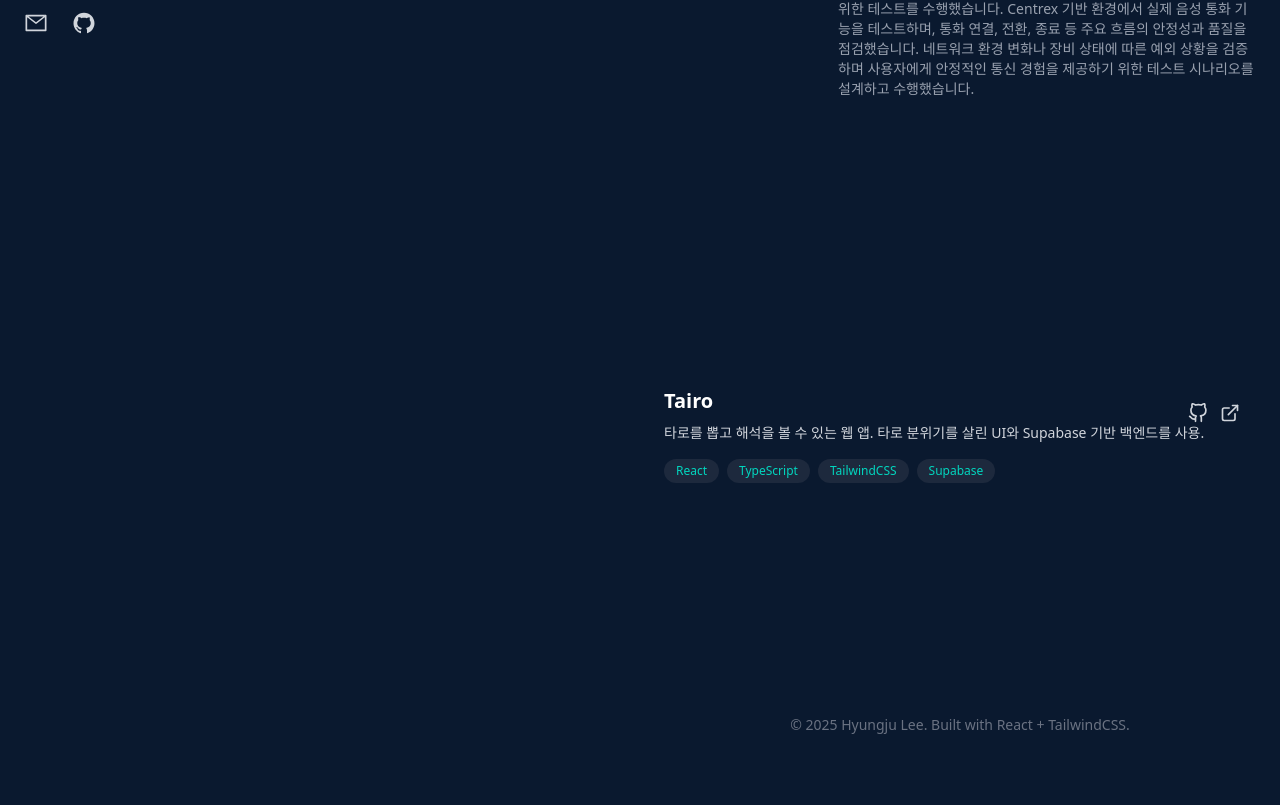
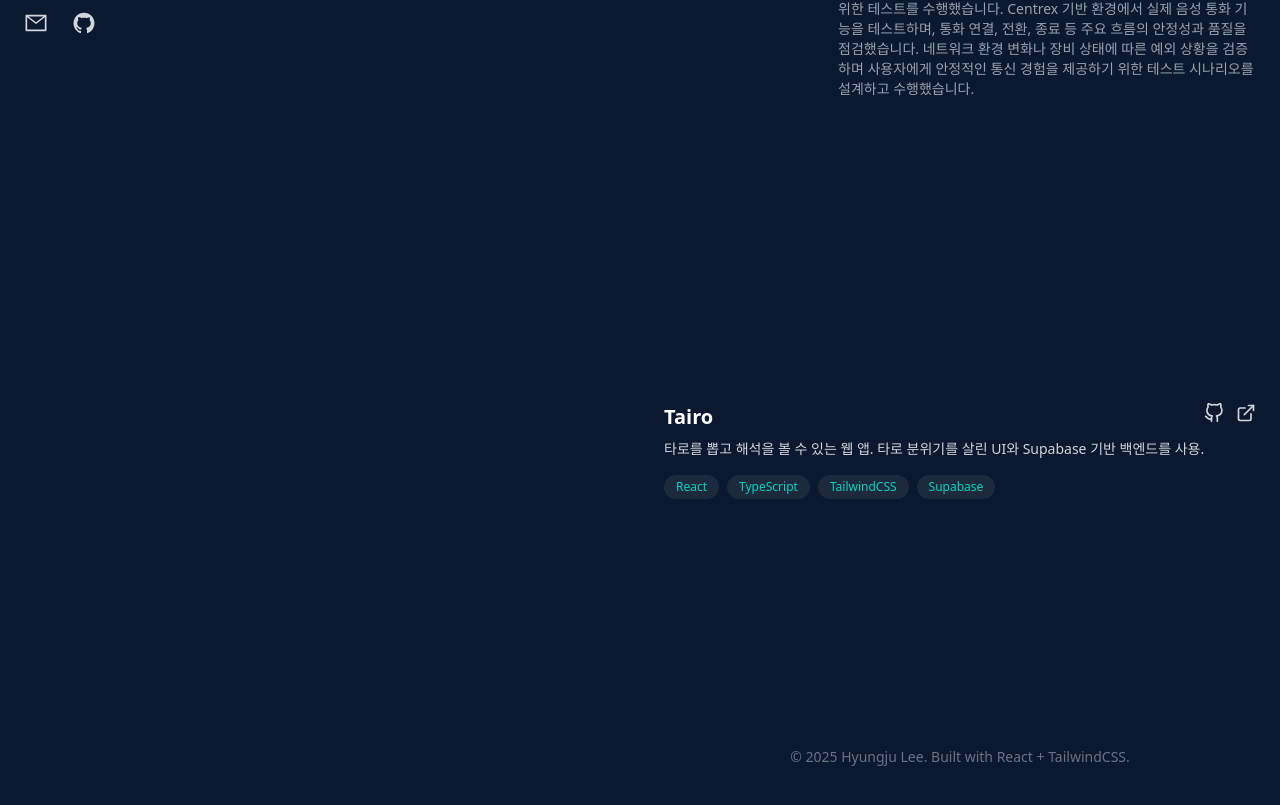
Before and after one commit to dlgudwn94/my-portfolio, a React (Vite) app in the folder my-portfolio/: page / in a window 1280 px wide. Shown: the part 645-1450 px from the top of the page. Built offline with nearby package versions, Linux system fonts and the light colour scheme.

Commit message:
[Design]: Project 좌우 여백 수정

```diff
--- a/my-portfolio/src/components/ProjectCard.tsx
+++ b/my-portfolio/src/components/ProjectCard.tsx
@@ -7,7 +7,7 @@ interface ProjectCardProps extends Project {}
 
 function ProjectCard({ title, description, tech, github, live, image }: ProjectCardProps) {
   return (
-    <div className="group relative transition-all duration-300 hover:bg-[#1e293b] hover:shadow-lg hover:scale-[1.01] rounded-md">
+    <div className="group relative transition-all duration-300 hover:bg-[#1e293b] hover:shadow-lg hover:scale-[1.01] rounded-md px-4 py-4">
       <div className="absolute top-4 right-4 flex gap-3">
         {github && (
           <a href={github} target="_blank" rel="noopener noreferrer">
--- a/my-portfolio/src/components/SidebarNav.tsx
+++ b/my-portfolio/src/components/SidebarNav.tsx
@@ -7,7 +7,7 @@ const sections = [
   { id: "projects", label: "Projects" },
 ];
 
-export default function SidebarNav() {
+function SidebarNav() {
   const [activeId, setActiveId] = useState<string>("");
 
   useEffect(() => {
@@ -48,3 +48,5 @@ export default function SidebarNav() {
     </nav>
   );
 }
+
+export default SidebarNav;
--- a/my-portfolio/src/sections/Projects.tsx
+++ b/my-portfolio/src/sections/Projects.tsx
@@ -3,7 +3,7 @@ import { projects } from "../data/projects";
 
 export default function Projects() {
   return (
-    <section id="projects" className="px-6 py-20">
+    <section id="projects" className="px-2 py-20">
       <div className="grid grid-cols-1 gap-y-2 md:gap-6">
         {projects.map((proj) => (
           <ProjectCard key={proj.title} {...proj} />
```
